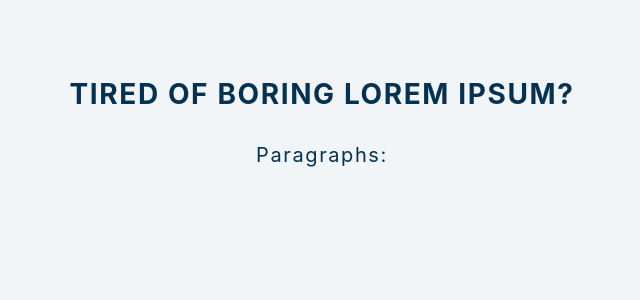
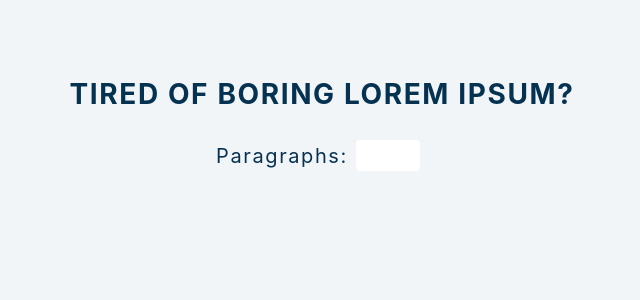
Before and after one commit to 5n0weirdo/LM-generator-project, a React (Create React App) app: page / in a window 1280 px wide. Shown: the top 300 px of the page, without its empty margins (318-958 px from the left). Built offline with nearby package versions, Linux system fonts and the light colour scheme.

Commit message:
Adde input field

```diff
--- a/src/App.js
+++ b/src/App.js
@@ -13,6 +13,7 @@ function App() {
         <h3>Tired of boring lorem ipsum?</h3>
         <form className="lorem-form" onSubmit={handleSubmit}>
           <label htmlFor="amount">paragraphs:</label>
+          <input type="number" name="amount" id="amount" />
         </form>
       </section>
     </div>
```
